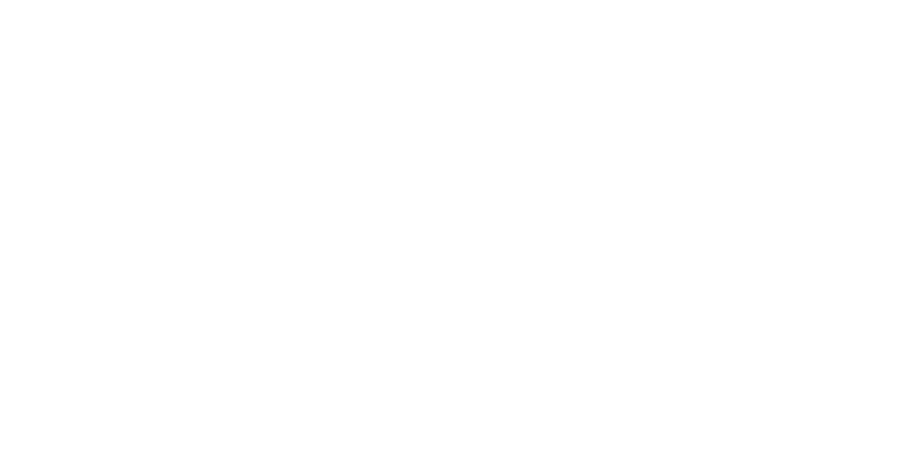
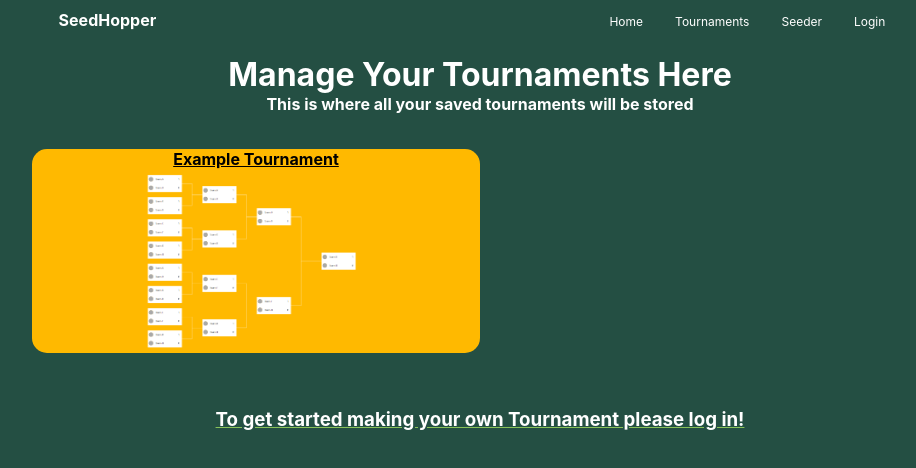
Before and after one commit to EduardoCorazon/seedhopper, a React (Create React App) app: page /seedhopper/Tournaments in a window 1280 px wide. Before the commit this address had no page. Shown: the top 468 px of the page, without its empty margins (160-1076 px from the left). Built offline with nearby package versions, Linux system fonts and the light colour scheme.

Commit message:
upadted alot

```diff
--- a/src/content/navbar/navbar.js
+++ b/src/content/navbar/navbar.js
@@ -9,10 +9,10 @@ function Navbar() {
             <nav className="navbar">
                 <h4 className="logoname">SeedHopper</h4>
                 <ul>
-                <li><Link to='/Home'>Home</Link></li>
-                <li><Link to="/Tournaments">Tournaments</Link></li>
-                <li><Link to='/Seeder'>Seeder</Link></li>
-                <li><Link to='/login'>Login</Link></li>
+                <li><Link to='/seedhopper/'>Home</Link></li>
+                <li><Link to="/seedhopper/Tournaments">Tournaments</Link></li>
+                <li><Link to='/seedhopper/Seeder'>Seeder</Link></li>
+                <li><Link to='/seedhopper/login'>Login</Link></li>
                 </ul>
             </nav>
 
--- a/src/index.js
+++ b/src/index.js
@@ -17,12 +17,12 @@ root.render(
     <CookiesProvider>
     <BrowserRouter>
     <Routes>
-      <Route path='/' element={<App/>} />
-      <Route path='/login' element={<Login/>} />
-      <Route path='/Home' element={<App/>} />
-      <Route path='/Tournaments' element={<Tournamets/>} />
-      <Route path='/Seeder' element={<Seeder/>} />
-      <Route path='/Register' element={<Register/>} />
+      <Route path='/seedhopper' element={<App/>} />
+      <Route path='/seedhopper/login' element={<Login/>} />
+      <Route path='/seedhopper/Home' element={<App/>} />
+      <Route path='/seedhopper/Tournaments' element={<Tournamets/>} />
+      <Route path='/seedhopper/Seeder' element={<Seeder/>} />
+      <Route path='/seedhopper/Register' element={<Register/>} />
     </Routes>
     </BrowserRouter>
     </CookiesProvider>
--- a/src/pages/Home/home.css
+++ b/src/pages/Home/home.css
@@ -40,9 +40,6 @@
     height: 21vmin;
     width: 100%;
 
-
-
-
 }
 
 .howitworks{
@@ -51,3 +48,8 @@
     color: white;
     height: 100vmin;
 }
+
+.HowWorksText{
+    margin: auto;
+    width: 60%;
+}
--- a/src/pages/Home/home.js
+++ b/src/pages/Home/home.js
@@ -4,7 +4,6 @@ import './introduction.css';
 import Wave from 'react-wavify';
 
 function Home() {
-  let show = 'introcontainer';
     const [isActive, setIsActive] = useState(false);
 
   const rmintro = () => {
@@ -52,7 +51,18 @@ function Home() {
 
       <div className='howitworks'>
         <h2>How it works</h2>
-        <p>This is cool </p>
+        <p className='HowWorksText'>
+        Seed Hopper is a tournament seeding mechanism in which stronger
+players are initially pitted against weaker players to create a fun
+tournament experience. The players that win more games and have better
+statistics are marked as stronger players, while the players that lose
+more games are marked as weaker players. In order to do this, we're
+merging data from multiple databases to create the most accurate
+seeding experience. Enjoy Seed Hopper and let the tournament begin!
+
+
+
+        </p>
       </div>
 
 
--- a/src/pages/Seeder/Seeder.css
+++ b/src/pages/Seeder/Seeder.css
@@ -0,0 +1,140 @@
+.SeederIntro{
+    text-align: center;
+    height: 100%;
+    width: 100%;
+    margin-top: 20%;
+}
+.SeederContainer{
+    border: solid #3E0B82;
+    width: 100%;
+    background-color: #3E0B82;
+
+}
+
+.SeederGuide{
+    text-align: center;
+    height: 100%;
+    width: 100%;
+    margin-top: 50px;
+    color: white;
+}
+
+
+.SeederWave{
+    position: relative;
+    bottom: 0;
+
+    height: 21vmin;
+    width: 100%;
+
+}
+
+
+
+.SeederItem{
+    text-align: center;
+    padding: 10px;
+    border-radius: 10px;
+    height: 100%;
+    background-color: rebeccapurple;
+}
+
+.Top{
+    text-decoration: underline;
+}
+.PlayerTop{
+    padding: 10px;
+
+}
+
+
+.SeederFooter{
+    margin-top: 40px;
+    padding: 10px;
+    color: #d1d5db;
+    height: 50vmin;/*Determine*/
+}
+
+
+
+
+
+
+
+
+.SeederTree ul {
+    color: #d1d5db;
+
+    display: flex;
+    justify-content: center;
+    position: relative;
+
+    /* Reset */
+    list-style-type: none;
+    margin: 0;
+    padding: 1rem 0.5rem 0rem 0.5rem;
+}
+
+.SeederTree ul ul::before {
+    border-right: 1px solid #d1d5db;
+    content: '';
+
+    /* Position */
+    position: absolute;
+    top: 0;
+    right: 50%;
+
+    /* Size */
+    height: 1rem;
+    width: 50%;
+}
+
+.SeederTree li {
+
+    padding: 1rem 0.5rem 0rem 0.5rem;
+    position: relative;
+
+    /* Center the content */
+    align-items: center;
+    display: flex;
+    flex-direction: column;
+}
+
+.SeederTree li::before {
+    border-right: 1px solid #d1d5db;
+    border-top: 1px solid #d1d5db;
+    content: '';
+
+    /* Position */
+    position: absolute;
+    top: 0;
+    right: 50%;
+
+    /* Size */
+    height: 1rem;
+    width: 50%;
+}
+
+.SeederTree li::after {
+    border-top: 1px solid #d1d5db;
+    content: '';
+
+    /* Position */
+    position: absolute;
+    top: 0;
+    right: 0;
+
+    /* Size */
+    width: 50%;
+}
+
+.SeederTree li:first-child::before,
+.SeederTree li:last-child::after {
+    /* Remove the top of border from the first and last items */
+    border-top: none;
+}
+
+/* Add a root item if you want */
+li.SeederTree__root::before {
+    border-right: none;
+}
--- a/src/pages/Seeder/Seeder.js
+++ b/src/pages/Seeder/Seeder.js
@@ -1,12 +1,67 @@
 import Navbar from '../../content/navbar/navbar';
 import './Seeder.css';
+import Wave from 'react-wavify';
+
+function Seeder() {
+
+  return (
+    <>
+    <div>
+      <Navbar/>
+
+      <div className='SeederIntro'>
+        <div className='textintro'>
+          <h3>Here you would upload your list of tournament participants</h3>
+          <button>Upload</button>
+        </div>
+      </div>
+
+      <div className='SeederWave'>
+        <Wave fill='#3E0B82' paused={false} options={{amplitude: 91,speed: 0.25,points: 3 }} />
+      </div>
+
+      <div className='SeederContainer'>
+        <div className='SeederGuide'>
+          <h4>The data would be processed and your tournament will appear here</h4>
+          <h4>It will automatically be saved into the "Tournaments" section</h4>
+          <h4>Below is an example:</h4>
+        </div>
 
 
+        <div className='SeederTree'>
+          <ul>
+            <li className="SeederTree__root">
+              <div className='SeederItem'><h4>MercenaryHarpy6</h4></div>
+              <ul>
+                <li>
+                <div className='SeederItem'><h4>PaulArmStrong76</h4></div>
+                    <ul>
+                        <li><div className='SeederItem'><h4>PossiblePuma89</h4></div></li>
+                        <li><div className='SeederItem'><h4>FlapJack76</h4></div></li>
+                    </ul>
+                  </li>
+                <li><div className='SeederItem'><h4>TheOneAchillies</h4></div>
+                  <ul>
+                        <li><div className='SeederItem'><h4>BillNyeRussianSpy</h4></div></li>
+                        <li><div className='SeederItem'><h4>TheMaker47</h4></div></li>
+                    </ul>
+                </li>
+              </ul>
+            </li>
+          </ul>
+        </div>
+        <div className='SeederFooter'>
+          <h2 className='Top'>Top Players</h2>
+          <div className='PlayerTop'>
+            <ul>1: MercenaryHarpy6 - Score 7804</ul>
+            <ul>2: PaulArmStrong76 - Score 6700</ul>
+            <ul>3: TheOneAchillies - Score 6589</ul>
+          </div>
+        </div>
 
-function Seeder() {
-  return (
-    <>
-    <Navbar/>
+      </div>
+
+    </div>
     </>
     );
   }
--- a/src/pages/Tournaments/Tournaments.css
+++ b/src/pages/Tournaments/Tournaments.css
@@ -0,0 +1,50 @@
+.TournamentsIntro{
+    text-align: center;
+    height: 100%;
+    width: 100%;
+    margin-top: 50px;
+}
+
+body{
+    background-color: #244F43;
+}
+
+.TContainer{
+    margin-top: 20px;
+}
+.TListContainer{
+
+    margin: auto;
+    width: 70%;
+
+    padding: 10px;
+
+
+    display: grid;
+    grid-template-columns: 50% 50%;
+
+}
+.TNail{
+    text-align: center;
+    text-decoration: underline;
+    border-radius: 15px;
+    background-color: #FFB900;
+    margin: auto;
+
+}
+
+.TNail:hover{
+    background-color: #E1C469;
+}
+.TImage{
+    padding-top: 5px;
+    width: 50%;
+}
+
+.TWarning{
+    margin-top: 40px;
+}
+
+.TLogin{
+    text-decoration: underline #87C159;
+}
--- a/src/pages/Tournaments/Tournaments.js
+++ b/src/pages/Tournaments/Tournaments.js
@@ -6,7 +6,34 @@ import './Tournaments.css';
 function Tournamets() {
   return (
     <>
+    <div>
     <Navbar/>
+
+      <div className='TournamentsIntro'>
+        <div className='textintro'>
+          <h1>Manage Your Tournaments Here</h1>
+          <h4>This is where all your saved tournaments will be stored</h4>
+        </div>
+
+      <div className='TContainer'>
+        <div className='TListContainer'>
+          <div className='TNail'>
+            <h4>Example Tournament</h4>
+          <img className='TImage' src={require('./ExampleThumbnail.png')} alt='Tournament Image'/>
+          </div>
+
+      </div>
+
+        <div className='TWarning'>
+        <div className='textintro'>
+          <h3 className='TLogin'>To get started making your own Tournament please log in! </h3>
+        </div>
+
+        </div>
+        </div>
+
+      </div>
+    </div>
     </>
     );
   }
```
Also changed, not shown: src/pages/Tournaments/ExampleThumbnail.png (added).
